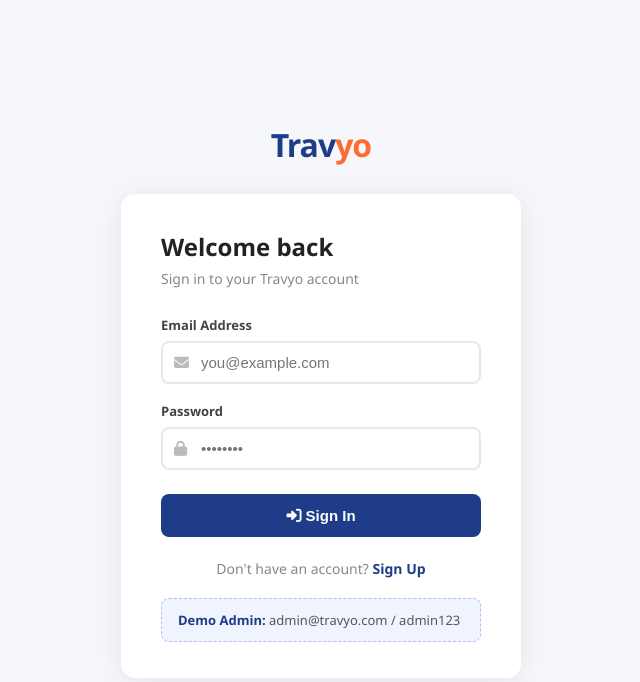
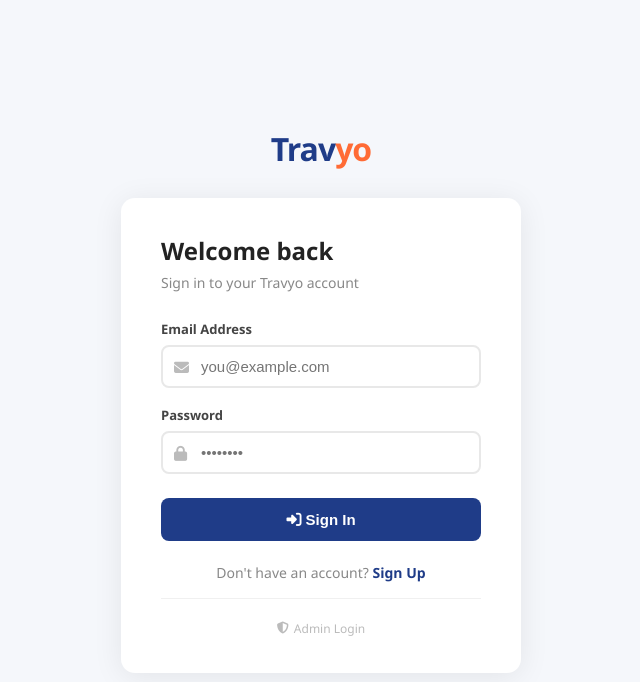
Before and after one commit to kalmanesanjana2004-byte/Travyo_Assit, a Flask app: page /login in a window 1280 px wide. Shown: the top 682 px of the page, without its empty margins (319-959 px from the left). Run offline with Flask 3, Linux system fonts and the light colour scheme.

Commit message:
updated project

```diff
--- a/templates/login.html
+++ b/templates/login.html
@@ -127,16 +127,7 @@
         .divider::before, .divider::after {
             content: ''; flex: 1; height: 1px; background: #e8e8e8;
         }
-        .admin-hint {
-            background: #f0f4ff;
-            border: 1px dashed #b0c0f0;
-            border-radius: 8px;
-            padding: 12px 16px;
-            font-size: 13px;
-            color: #555;
-            margin-top: 20px;
-        }
-        .admin-hint strong { color: var(--primary); }
+        .terms { font-size: 12px; color: #aaa; text-align: center; margin-top: 14px; }
     </style>
 </head>
 <body>
@@ -183,8 +174,11 @@
             Don't have an account? <a href="{{ url_for('user_register') }}">Sign Up</a>
         </div>
 
-        <div class="admin-hint">
-            <strong>Demo Admin:</strong> admin@travyo.com / admin123
+        <div style="text-align:center;margin-top:16px;padding-top:16px;border-top:1px solid #f0f0f0">
+            <a href="{{ url_for('admin_login') }}"
+               style="font-size:12px;color:#bbb;text-decoration:none;display:inline-flex;align-items:center;gap:5px;">
+                <i class="fas fa-shield-alt"></i> Admin Login
+            </a>
         </div>
     </div>
 </div>
```
